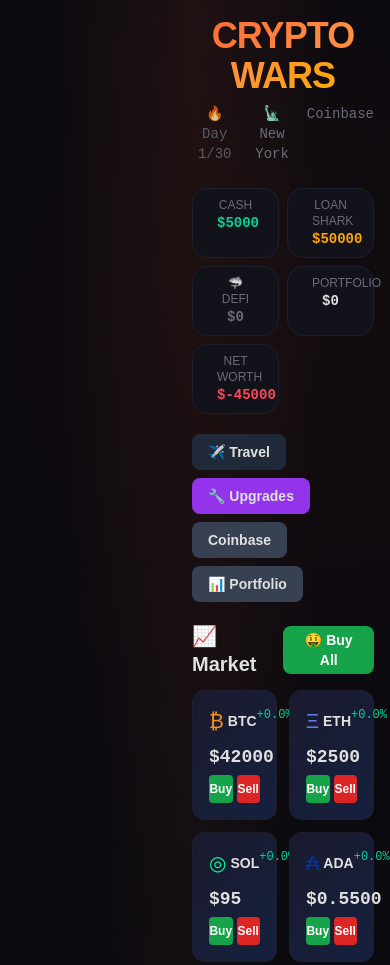
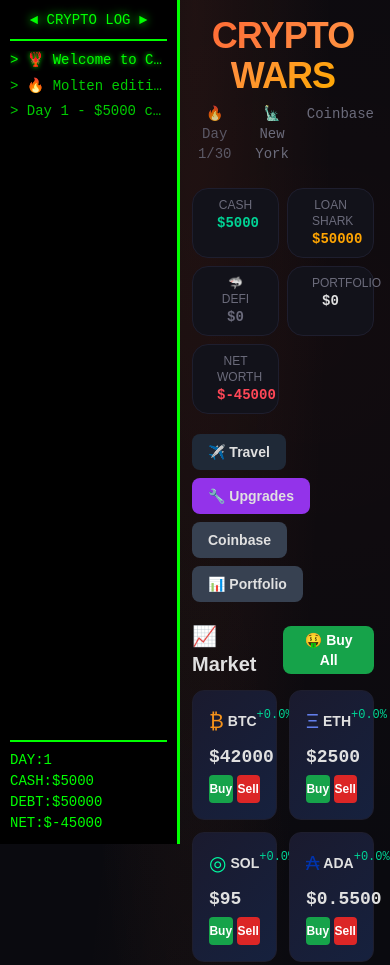
Before and after one commit to nocodezoo/crypto-wars, a plain HTML site: page index.html in a window 390 px wide. Shown: the top 965 px of the page. Drawn offline with nearby package versions, Linux system fonts and the light colour scheme.

Commit message:
Feature 1.2: Larger 8-bit terminal font for mobile

```diff
--- a/index.html
+++ b/index.html
@@ -93,7 +93,7 @@
             background: #000;
             border-right: 3px solid #00ff00;
             font-family: 'Courier New', monospace;
-            font-size: 11px;
+            font-size: 14px;
             color: #00ff00;
             padding: 10px;
             overflow: hidden;
@@ -109,16 +109,17 @@
         }
 
         .bit-log {
-            height: calc(100% - 120px);
+            height: calc(100% - 140px);
             overflow-y: auto;
             padding-right: 5px;
         }
 
         .bit-log div {
-            margin-bottom: 4px;
+            margin-bottom: 6px;
             white-space: nowrap;
             overflow: hidden;
             text-overflow: ellipsis;
+            line-height: 1.4;
         }
 
         .bit-stats {
@@ -130,9 +131,7 @@
             padding-top: 8px;
         }
 
-        @media (max-width: 768px) {
-            .bit-panel { display: none; }
-        }
+        /* Always show bit panel */
 
         @keyframes flicker {
             0%, 100% { opacity: 1; }
```
